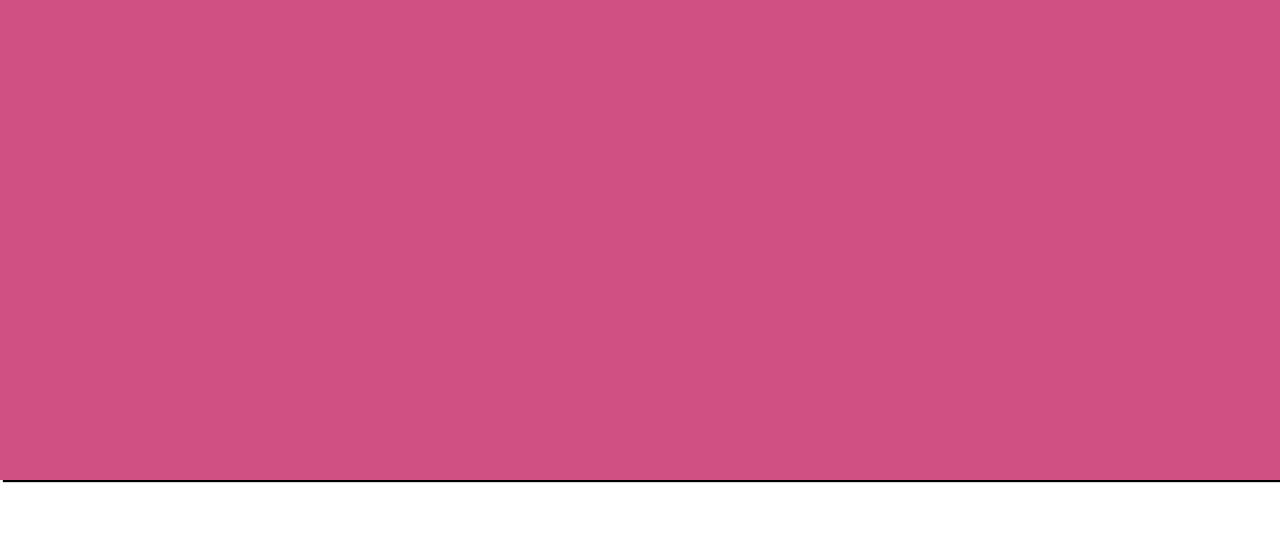
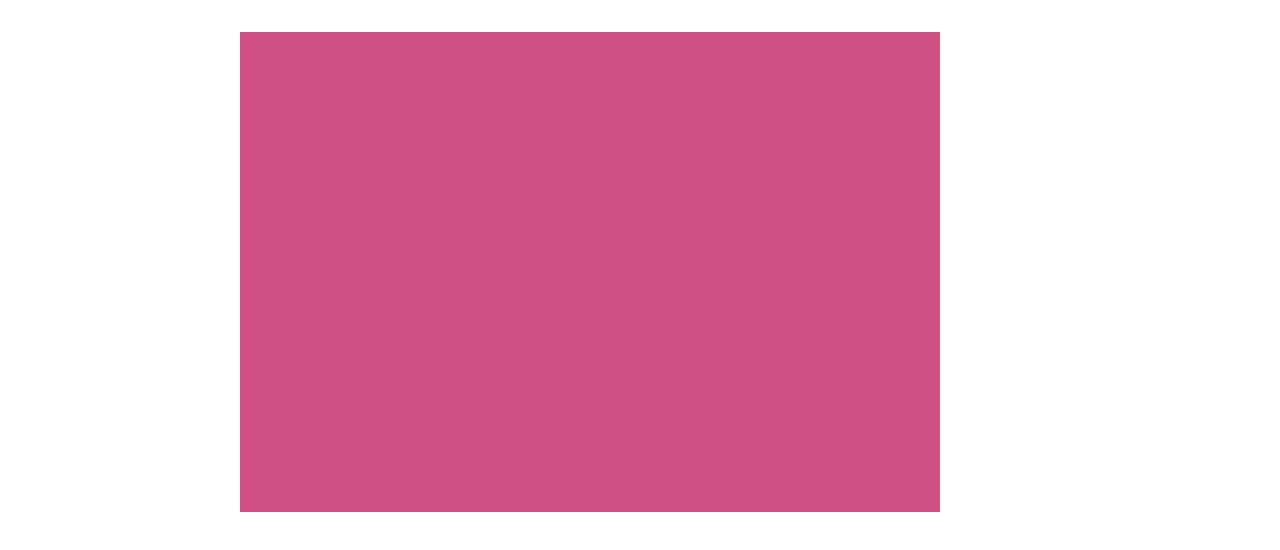
Before and after one commit to OkuhleM/Digital-iPod, a React (Create React App) app: page / in a window 1280 px wide. Shown: the top 550 px of the page. Built offline with nearby package versions, Linux system fonts and the light colour scheme.

Commit message:
add the container

```diff
--- a/src/App.css
+++ b/src/App.css
@@ -1,10 +1,9 @@
 
 .Container{
   padding: 15rem 30px;
+  margin:  2rem 15rem;
   background-color: #d15083;
-  box-shadow: 3px 2px 1px black;
+  width: 50%;
+  height: 75%;
 
 }
-.App{
-  background-color: #ffb6d1;
-}
```
